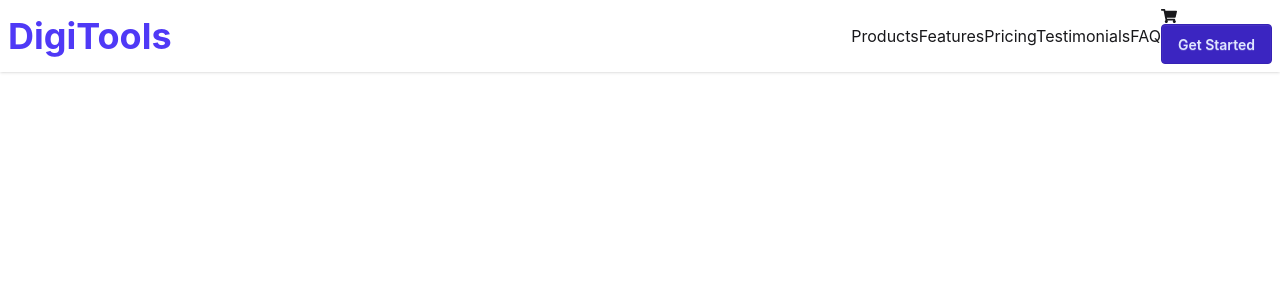
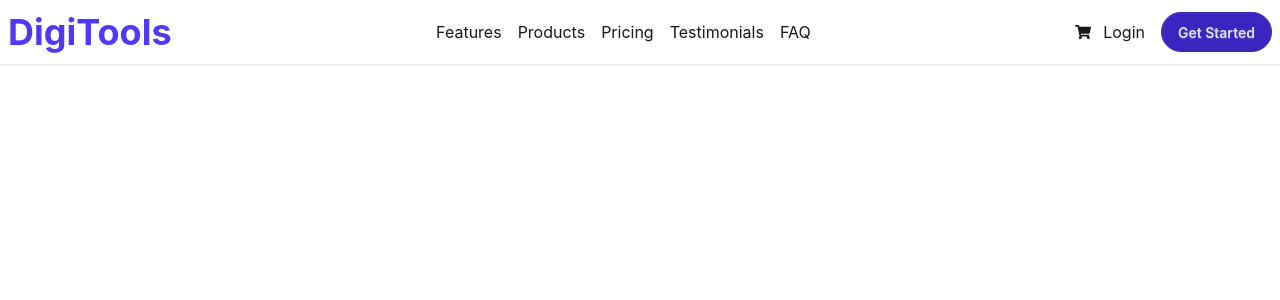
Before and after one commit to nasrullah-sheikh-noman/DigiTools, a React (Vite) app: page / in a window 1280 px wide. Shown: the top 300 px of the page. Built offline with nearby package versions, Linux system fonts and the light colour scheme.

Commit message:
complete navbar

```diff
--- a/src/App.jsx
+++ b/src/App.jsx
@@ -1,29 +1,11 @@
-import { FaShoppingCart } from "react-icons/fa";
+
 import "./App.css";
+import Navbar from "./components/navbar/Navbar";
 
 function App() {
   return (
     <>
-      <div className=" navbar bg-base-100 shadow-sm">
-        <div className="flex-1">
-          <a className="text-[#4F39F6] font-bold text-4xl">DigiTools</a>
-        </div>
-        <div>
-          <ul>
-            <a href="">Products</a>
-            <a href="">Features</a>
-            <a href="">Pricing</a>
-            <a href="">Testimonials</a>
-            <a href="">FAQ</a>
-          </ul>
-        </div>
-        <div>
-          <div>
-            <FaShoppingCart />
-            <button className="btn btn-active btn-primary">Get Started</button>
-          </div>
-        </div>
-      </div>
+      <Navbar/>
     </>
   );
 }
--- /dev/null
+++ b/src/components/navbar/Navbar.jsx
@@ -0,0 +1,36 @@
+import React from "react";
+import { FaShoppingCart } from "react-icons/fa";
+
+const Navbar = () => {
+  return (
+    <div>
+      <div className="navbar bg-base-100 shadow-sm flex justify-between">
+          <div >
+            <a className="text-[#4F39F6] font-bold text-4xl">DigiTools</a>
+          </div>
+          <div>
+            <ul className="flex gap-4">
+              <li href="">Features</li>
+              <li href="">Products</li>
+              <li href="">Pricing</li>
+              <li href="">Testimonials</li>
+              <li href="">FAQ</li>
+            </ul>
+          </div>
+          <div>
+            <div className="flex justify-between items-center gap-4">
+              <span className="flex justify-between items-center gap-3">
+                <FaShoppingCart />
+                Login
+              </span>
+              <button className="btn btn-active btn-primary rounded-full">
+                Get Started
+              </button>
+            </div>
+          </div>
+      </div>
+    </div>
+  );
+};
+
+export default Navbar;
```
